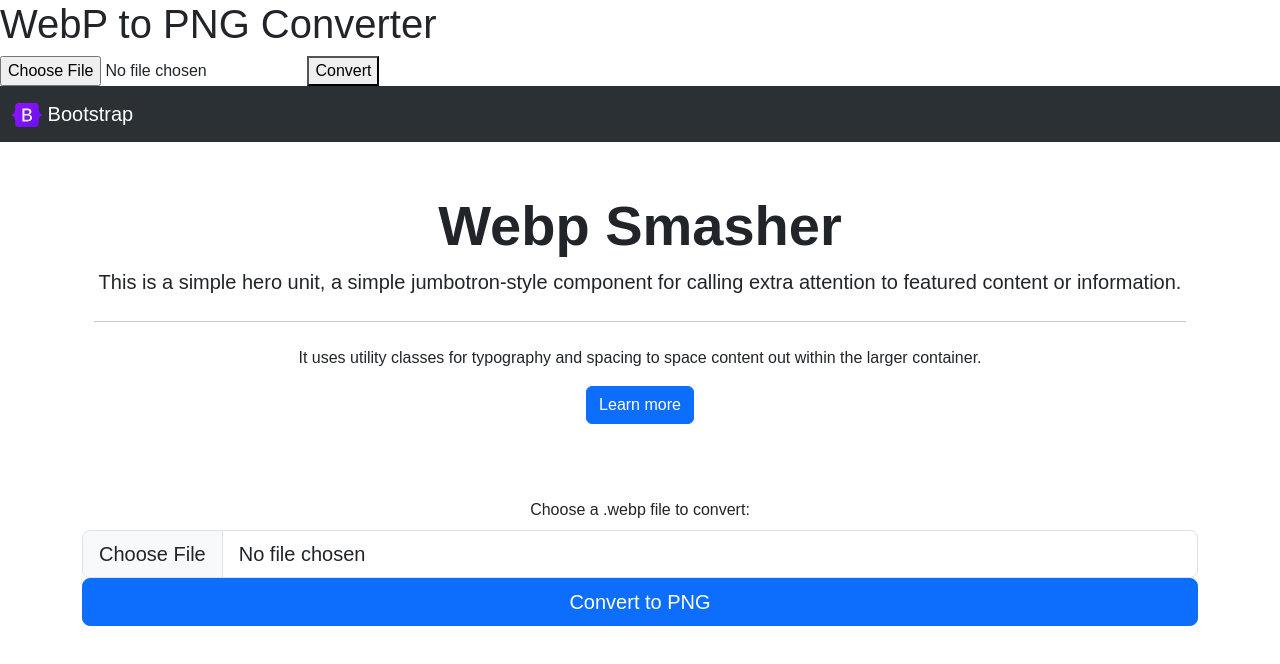
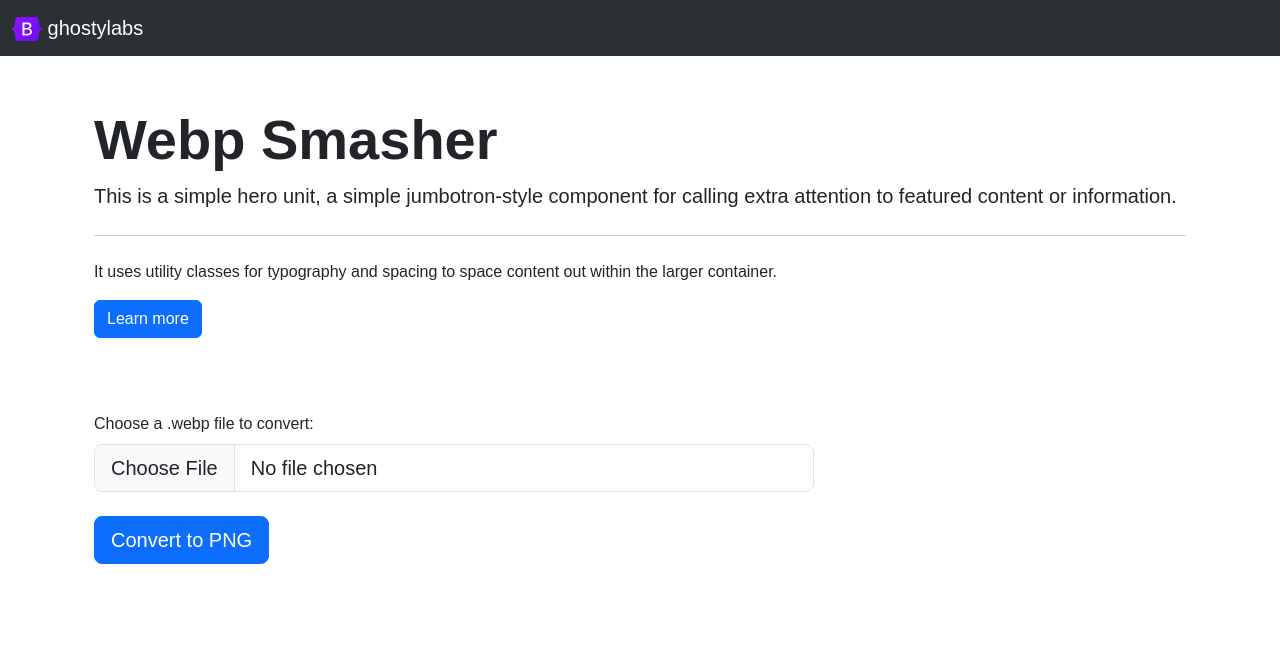
Before and after one commit to joshualee791/webpsmash, a plain HTML site: page index.html in a window 1280 px wide. Drawn offline with nearby package versions, Linux system fonts and the light colour scheme; a web font is replaced by a local one.

Commit message:
stylezzz

```diff
--- a/index.html
+++ b/index.html
@@ -1,18 +1,3 @@
-<!DOCTYPE html>
-<html>
-  <head>
-    <title>WebP to PNG Converter</title>
-    <script src="convert.js"></script>
-  </head>
-  <body>
-    <h1>WebP to PNG Converter</h1>
-    <form>
-      <input type="file" id="fileToConvert" />
-      <button type="button" onclick="convertFile()">Convert</button>
-    </form>
-  </body>
-</html>
-
 <!DOCTYPE html>
 <html lang="en">
   <head>
@@ -58,13 +43,13 @@
             height="24"
             class="d-inline-block align-text-top"
           />
-          Bootstrap
+          ghostylabs
         </a>
       </div>
     </nav>
 
-    <div class="container px-4 text-center">
-      <div class="jumbotron" align="center">
+    <div class="container px-4 text-left">
+      <div class="jumbotron" align="text-left">
         <h1 class="display-4" id="hero-heading">Webp Smasher</h1>
         <p class="lead">
           This is a simple hero unit, a simple jumbotron-style component for
@@ -82,9 +67,8 @@
       <form id="smasher" method="POST" action="#" enctype="multipart/form-data">
         <div class="form-group">
           <div class="row">
-            <label for="webpFile" class="form-label"
-              >Choose a .webp file to convert:</label
-            >
+            <div class="col-8">
+              <label for="webpFile" class="form-label">Choose a .webp file to convert:</label>
               <input
                 type="file"
                 name="fileToConvert"
@@ -93,14 +77,17 @@
                 accept=".webp"
               />
               <br />
+              <div class="col-3">
               <button
                 class="btn btn-primary btn-lg"
                 type="button"
                 value="Convert to PNG"
                 onclick="convertFile()"
               >
+
                 Convert to PNG
               </button>
+            </div>
           </div>
         </div>
       </form>
```
Lines whose indentation alone changed are shown as unchanged.
